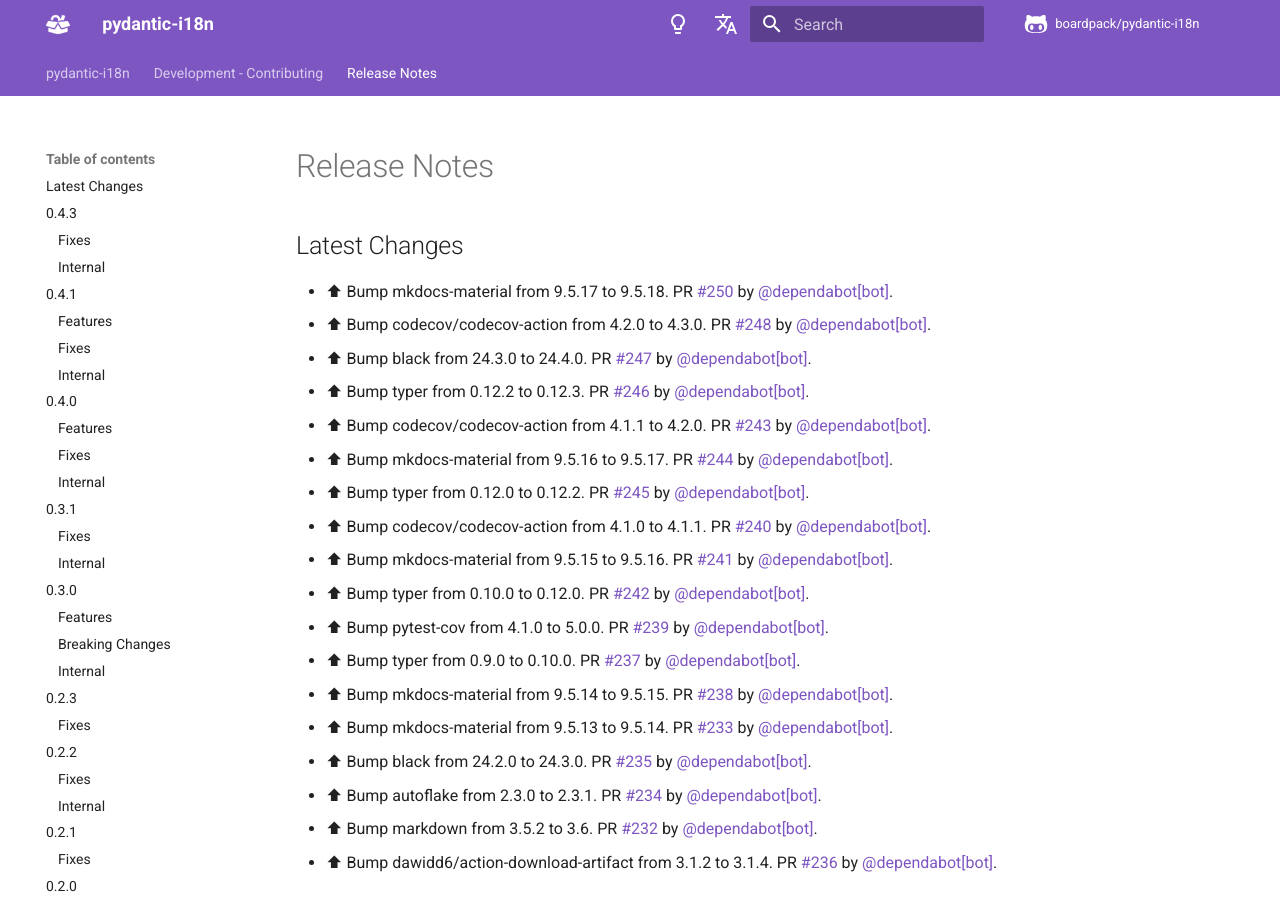
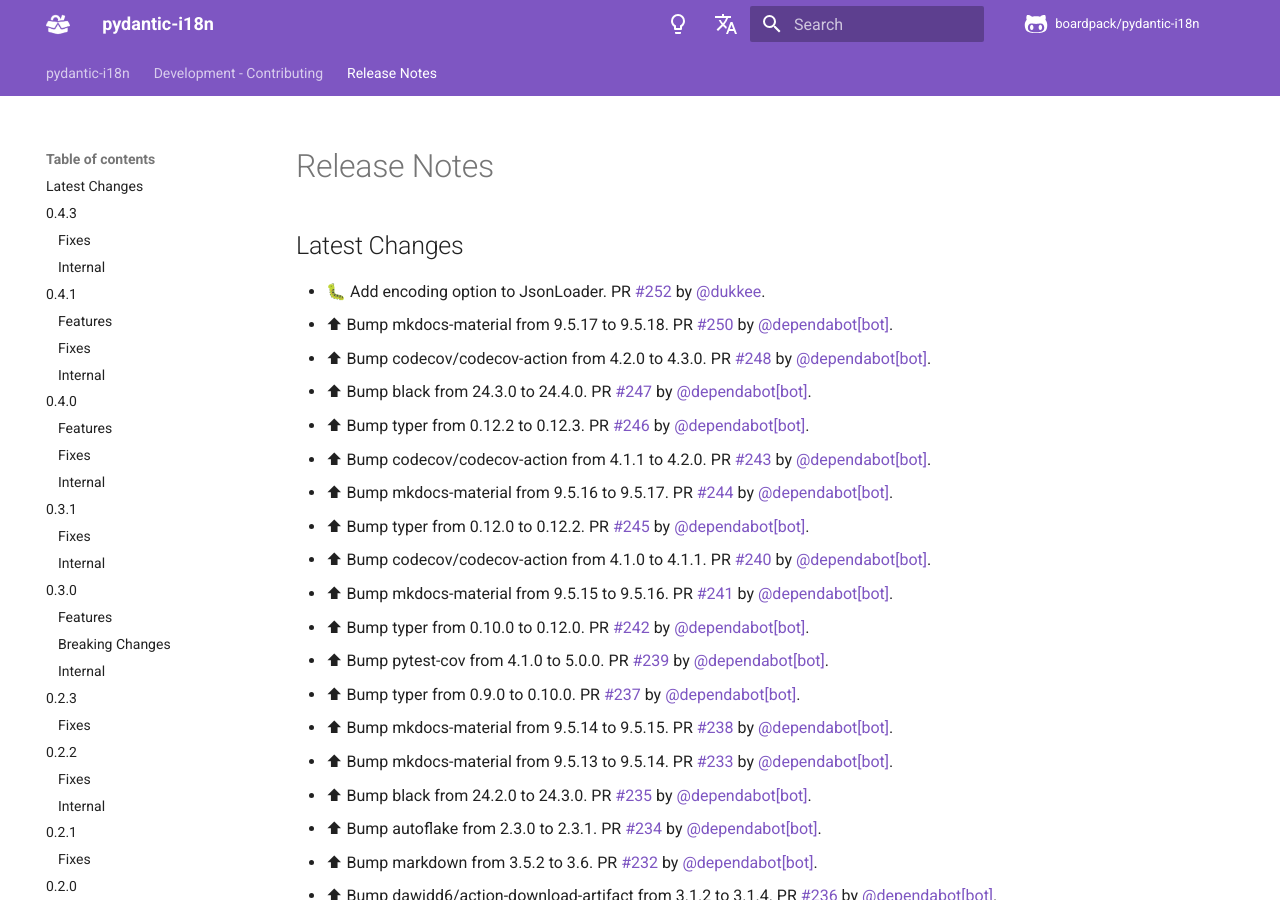
Before and after one commit to boardpack/pydantic-i18n, an MkDocs documentation site: the page built from docs/en/docs/release-notes.md, in a window 1280 px wide and 900 px high. Built offline with MkDocs 1.6.1 and Material for MkDocs 9.7.7, drawn with Linux system fonts in a browser that asks for light colours; comment, search, counter and statistics services are not loaded.

Commit message:
📝 Update release notes

```diff
--- a/docs/en/docs/release-notes.md
+++ b/docs/en/docs/release-notes.md
@@ -2,6 +2,7 @@
 
 ## Latest Changes
 
+* 🐛 Add encoding option to JsonLoader. PR [#252](https://github.com/boardpack/pydantic-i18n/pull/252) by [@dukkee](https://github.com/dukkee).
 * ⬆ Bump mkdocs-material from 9.5.17 to 9.5.18. PR [#250](https://github.com/boardpack/pydantic-i18n/pull/250) by [@dependabot[bot]](https://github.com/apps/dependabot).
 * ⬆ Bump codecov/codecov-action from 4.2.0 to 4.3.0. PR [#248](https://github.com/boardpack/pydantic-i18n/pull/248) by [@dependabot[bot]](https://github.com/apps/dependabot).
 * ⬆ Bump black from 24.3.0 to 24.4.0. PR [#247](https://github.com/boardpack/pydantic-i18n/pull/247) by [@dependabot[bot]](https://github.com/apps/dependabot).
```
